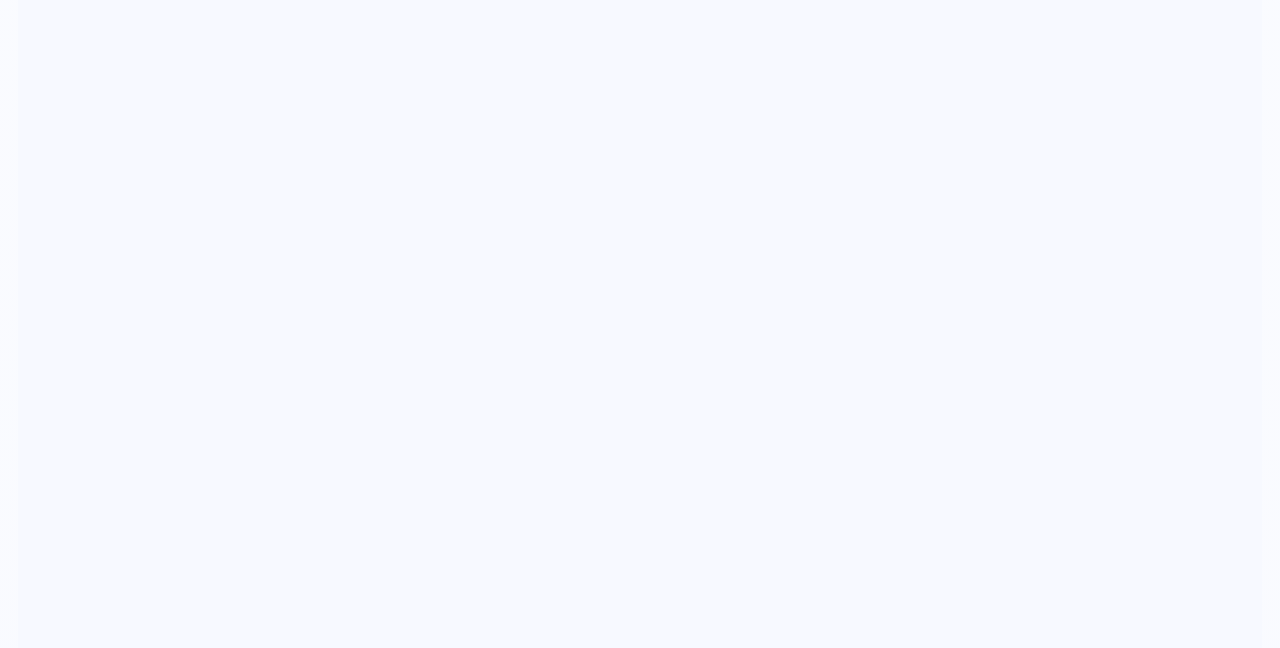
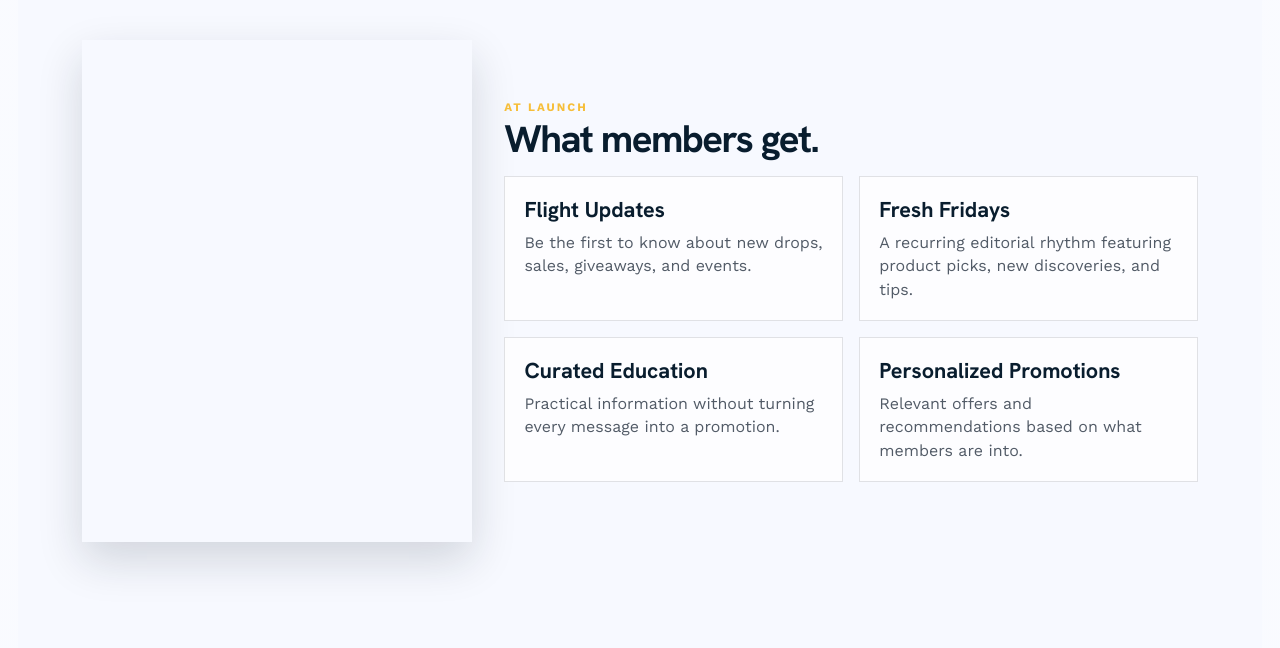
Before and after one commit to Cascadia376/flight-club, a Next.js app: page / in a window 1280 px wide. Shown: the part 4012-4660 px from the top of the page. Built offline with nearby package versions, Linux system fonts and the light colour scheme.

Commit message:
Style poster and four-card member benefits slide

```diff
--- a/src/app/gm-readiness.module.css
+++ b/src/app/gm-readiness.module.css
@@ -150,16 +150,46 @@
   line-height: 1.5;
 }
 
+.memberLayout {
+  display: grid;
+  grid-template-columns: minmax(250px, 0.72fr) minmax(0, 1.28fr);
+  gap: 2rem;
+  align-items: center;
+  width: 100%;
+}
+
+.memberPoster {
+  display: flex;
+  justify-content: flex-start;
+  align-items: center;
+}
+
+.memberPoster img {
+  display: block;
+  width: min(100%, 430px);
+  max-height: 650px;
+  object-fit: contain;
+  box-shadow: 0 18px 42px rgba(16, 28, 46, 0.16);
+}
+
+.memberContent {
+  min-width: 0;
+}
+
+.memberContent :global(.section-title) {
+  margin-bottom: 1.1rem;
+}
+
 .memberGrid {
   display: grid;
-  grid-template-columns: repeat(3, minmax(0, 1fr));
+  grid-template-columns: repeat(2, minmax(0, 1fr));
   gap: 1rem;
-  margin-top: 1.75rem;
+  margin-top: 1rem;
 }
 
 .memberCard {
-  padding: 1.35rem;
-  min-height: 190px;
+  padding: 1.15rem 1.2rem;
+  min-height: 145px;
   border: 1px solid rgba(16, 28, 46, 0.12);
   background: rgba(255, 255, 255, 0.78);
 }
@@ -167,8 +197,13 @@
 .memberCard strong {
   display: block;
   font-family: var(--font-hanken-grotesk), Arial, sans-serif;
-  font-size: 1.45rem;
-  margin-bottom: 0.55rem;
+  font-size: 1.35rem;
+  margin-bottom: 0.45rem;
+}
+
+.memberCard p {
+  color: var(--text-soft);
+  line-height: 1.45;
 }
 
 .journeyLine {
@@ -423,10 +458,19 @@
   .metricGrid,
   .programGrid,
   .compareGrid,
+  .memberLayout,
   .gmGrid,
   .closeGrid,
   .outcomeLayout {
     grid-template-columns: 1fr;
+  }
+
+  .memberPoster {
+    justify-content: center;
+  }
+
+  .memberPoster img {
+    width: min(72vw, 380px);
   }
 
   .memberGrid,
@@ -454,6 +498,10 @@
     grid-template-columns: 1fr;
   }
 
+  .memberCard {
+    min-height: 130px;
+  }
+
   .outcomeMiniCard {
     aspect-ratio: auto;
     min-height: 180px;
```
